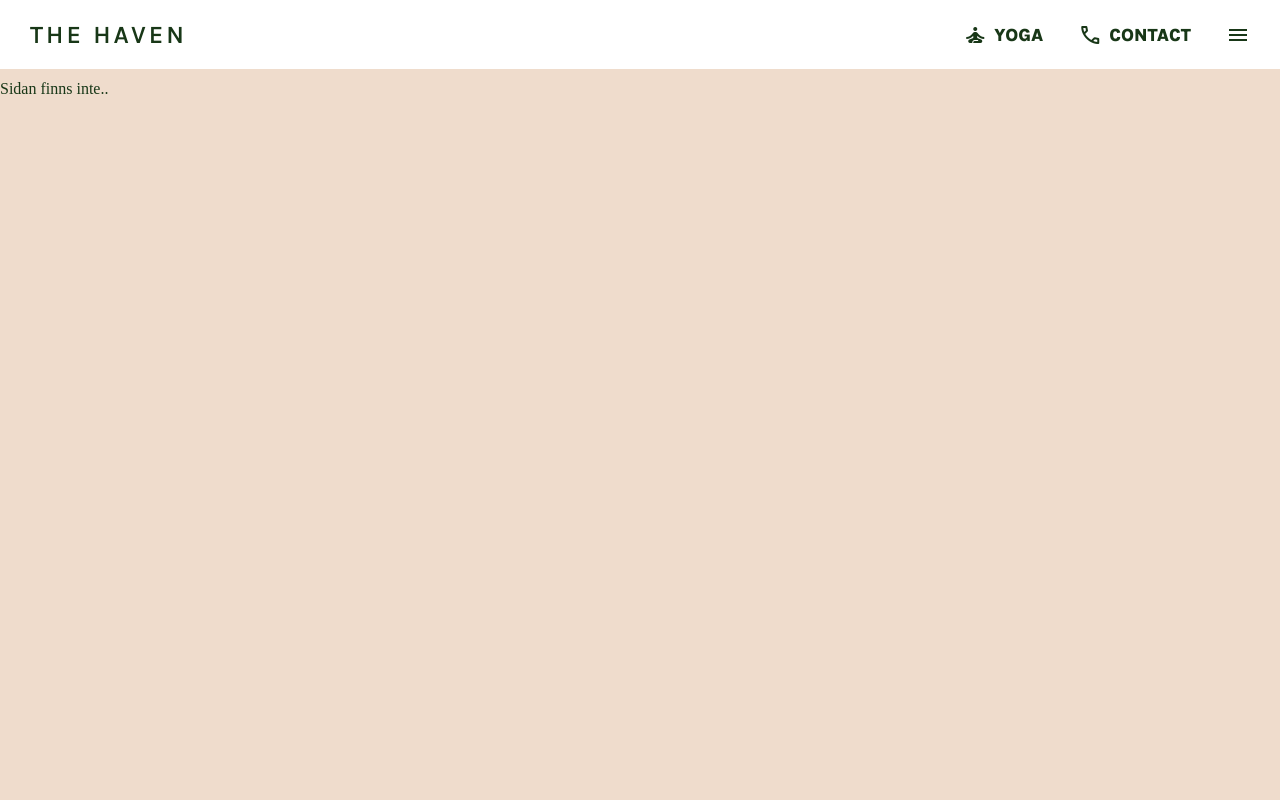
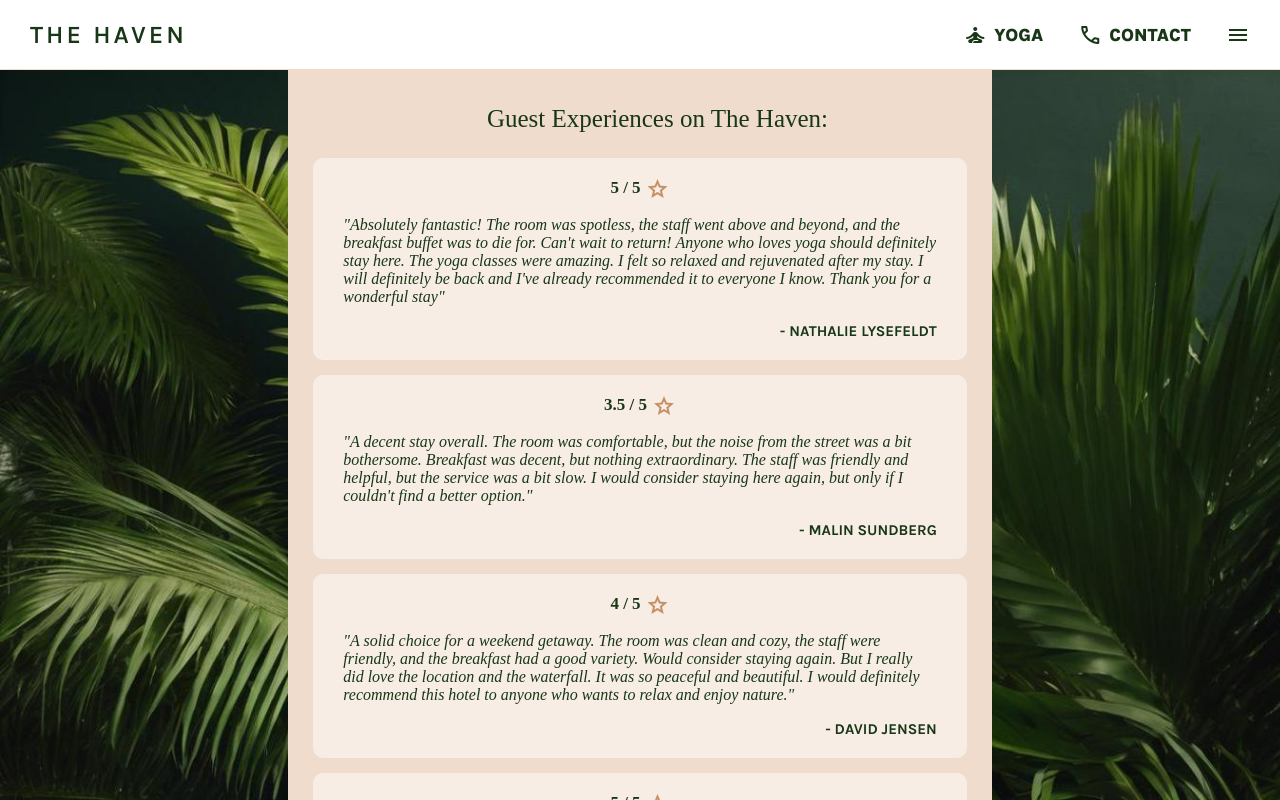
Before and after one commit to ElsaBonde/The-Haven, a React (Vite) app: page /reviews in a window 1280 px wide. Shown: the top 800 px of the page. Built offline with nearby package versions, Linux system fonts and the light colour scheme; a web font is replaced by a local one.

Commit message:
add reviewspage and made some mocked reviews hehe

```diff
--- a/src/App.tsx
+++ b/src/App.tsx
@@ -10,7 +10,7 @@ const OuterDiv = styled.div`
 `;
 const Main = styled.main`
   position: absolute;
-  top: 80px;
+  top: 70px;
   left: 0;
   right: 0;
   bottom: 0;
--- a/src/SideMenu.tsx
+++ b/src/SideMenu.tsx
@@ -196,6 +196,7 @@ const SideMenu = ({ isOpen, toggleMenu }: SideMenuProps) => {
             <NavLink to="/yoga" onClick={toggleMenu}> Yoga</NavLink>
             <NavLink to="/contact" onClick={toggleMenu}>Connect With Us</NavLink>
             <NavLink to="/inspirational-quotes" onClick={toggleMenu}>Inspirational Quotes</NavLink>
+            <NavLink to="/reviews" onClick={toggleMenu}>Reviews</NavLink>
           </LinksList>
         </NavDiv>
       </Main>
--- a/src/main.tsx
+++ b/src/main.tsx
@@ -10,6 +10,7 @@ import App from "./App";
 import ContactPage from "./pages/ContactPage.tsx";
 import OurRooms from "./pages/OurRooms.tsx";
 import QuotesPage from "./pages/QuotesPage.tsx";
+import ReviewsPage from "./pages/ReviewsPage.tsx";
 import RoomPage from "./pages/RoomPage.tsx";
 import Homepage from "./pages/StartPage.tsx";
 import YogaPage from "./pages/YogaPage.tsx";
@@ -24,6 +25,7 @@ const router = createBrowserRouter(
         <Route path="yoga" Component={YogaPage} />
         <Route path="contact" index Component={ContactPage} />
         <Route path="inspirational-quotes" Component={QuotesPage} />
+        <Route path="reviews" Component={ReviewsPage} />
         <Route path="*" element={<span>Sidan finns inte..</span>} />
       </Route>
     </Route>
--- a/src/pages/QuotesPage.tsx
+++ b/src/pages/QuotesPage.tsx
@@ -79,6 +79,10 @@ const GenerateButton = styled(Button)`
   margin: 0px;
   padding: 15px;
   width: 35%;
+
+  @media (max-width: 600px) {
+    width: 60%;
+  }
 `;
 
 export default function QuotesPage() {
--- /dev/null
+++ b/src/pages/ReviewsPage.tsx
@@ -0,0 +1,107 @@
+import styled from "styled-components";
+import Leaves from "../assets/leaves.jpg";
+import { mockedReview } from "../reviews";
+
+const BackgroundDiv = styled.div`
+  background-image: url(${Leaves});
+  background-size: cover;
+  width: 100%;
+  display: flex;
+  justify-content: center;
+  align-items: center;
+`;
+
+const OuterDiv = styled.div`
+  background: #efdccc;
+  display: flex;
+  flex-direction: column;
+  gap: 15px;
+  padding: 0px;
+  height: 100%;
+  width: 55%;
+  overflow-y: auto;
+
+  @media (max-width: 600px) {
+    width: 100%;
+  }
+`;
+
+const Title = styled.p`
+  font-size: 25px;
+  margin: 35px auto 10px;
+  padding-left: 35px;
+
+  @media (max-width: 600px) {
+    font-size: 22px;
+  }
+`;
+
+const ReviewBox = styled.div`
+  background-color: rgba(255, 255, 255, 0.5);
+  border-radius: 10px;
+  width: 90%;
+  margin: 0 auto;
+  display: flex;
+  flex-direction: column;
+  padding: 10px;
+
+  &:hover {
+    background-color: white;
+    transition: background-color 1.5s ease;
+  }
+`;
+
+const MessageTag = styled.p`
+  font-style: italic;
+  padding: 0px 20px;
+`;
+
+const Stars = styled.p`
+  font-size: 17px;
+  padding: 10px 20px 0px 20px;
+  margin: 0px;
+  font-weight: bold;
+  display: flex;
+  flex-direction: row;
+  justify-content: center;
+`;
+
+const StarColor = styled.span`
+  color: #c59267;
+  padding-left: 5px;
+  line-height: 22px; /* Höjden på texten */
+`;
+
+const NameTag = styled.p`
+  font-family: "Karla", sans-serif;
+  text-transform: uppercase;
+  padding: 0px 20px 10px 20px;
+  margin: 0px;
+  font-size: 15px;
+  font-weight: bold;
+  align-self: end;
+`;
+
+export default function ReviewsPage() {
+  return (
+    <BackgroundDiv>
+      <OuterDiv>
+        <Title>Guest Experiences on The Haven:</Title>
+        {mockedReview.map((review) => (
+          <div key={review.id}>
+            <ReviewBox>
+              <Stars>
+                {review.stars} / 5{" "}
+                <StarColor className="material-symbols-outlined">
+                  star
+                </StarColor>
+              </Stars>
+              <MessageTag>"{review.message}"</MessageTag>
+              <NameTag>- {review.name}</NameTag>
+            </ReviewBox>
+          </div>
+        ))}
+      </OuterDiv>
+    </BackgroundDiv>
+  );
+}
--- /dev/null
+++ b/src/reviews.ts
@@ -0,0 +1,39 @@
+export interface Review {
+    id: string;
+    stars: number;
+    message: string;
+    name: string;
+  }
+
+  export const mockedReview: Review[] = [
+    {
+      id: "1",
+      stars: 5,
+      message: "Absolutely fantastic! The room was spotless, the staff went above and beyond, and the breakfast buffet was to die for. Can't wait to return! Anyone who loves yoga should definitely stay here. The yoga classes were amazing. I felt so relaxed and rejuvenated after my stay. I will definitely be back and I've already recommended it to everyone I know. Thank you for a wonderful stay",
+      name: "Nathalie Lysefeldt",
+    },
+    {
+        id: "2",
+        stars: 3.5,
+        message: "A decent stay overall. The room was comfortable, but the noise from the street was a bit bothersome. Breakfast was decent, but nothing extraordinary. The staff was friendly and helpful, but the service was a bit slow. I would consider staying here again, but only if I couldn't find a better option.",
+        name: "Malin Sundberg",
+      },
+      {
+        id: "3",
+        stars: 4,
+        message: "A solid choice for a weekend getaway. The room was clean and cozy, the staff were friendly, and the breakfast had a good variety. Would consider staying again. But I really did love the location and the waterfall. It was so peaceful and beautiful. I would definitely recommend this hotel to anyone who wants to relax and enjoy nature.",
+        name: "David Jensen",
+      },
+      {
+        id: "4",
+        stars: 5,
+        message: "Absolutely fantastic! The room was spotless, the staff went above and beyond, and the yoga classes was to die for. Can't wait to return!",
+        name: "Eleni Solomon-Samulesson",
+      },
+      {
+        id: "5",
+        stars: 1,
+        message: " I cannot fathom the sheer audacity of this so-called establishment. My stay at this hotel was an absolute disaster from start to finish. Where do I even begin? Firstly, let's talk about the accommodations. The room was smaller than my shoe closet back home, and don't get me started on the bed! I've slept on park benches more comfortable than that excuse for a mattress. And the bathroom? It looked like it hadn't been cleaned since the Stone Age! Now, let's move on to the staff. Rude, incompetent, and utterly unhelpful are just a few words that come to mind. It's as if they were trained in the art of ignoring guests' needs. When I asked for assistance, I was met with blank stares and shrugged shoulders. The nerve!",
+        name: "Birgitta Svensson",
+      },
+]
```
Also changed, not shown: src/assets/leaves.jpg (added).
